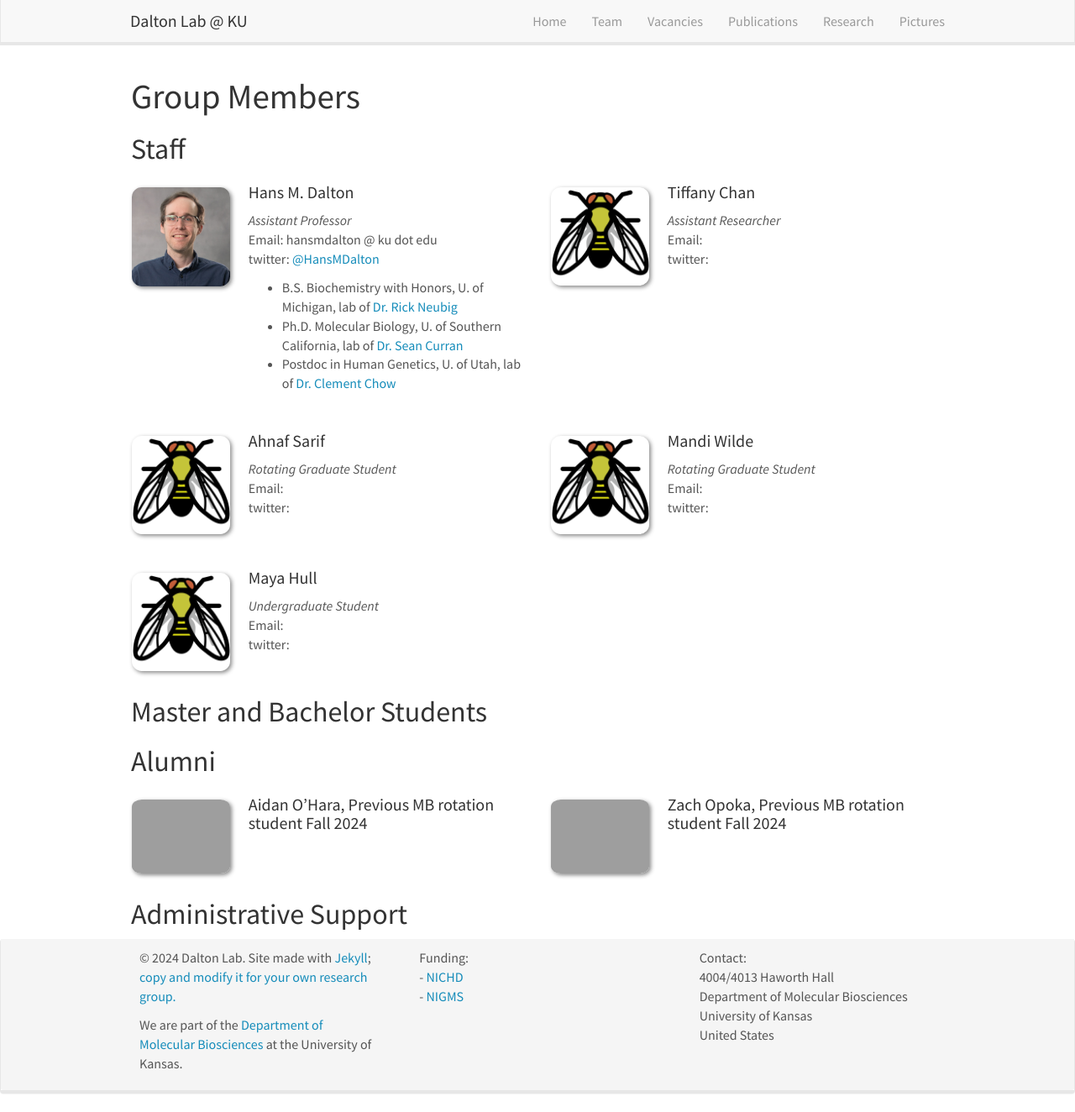
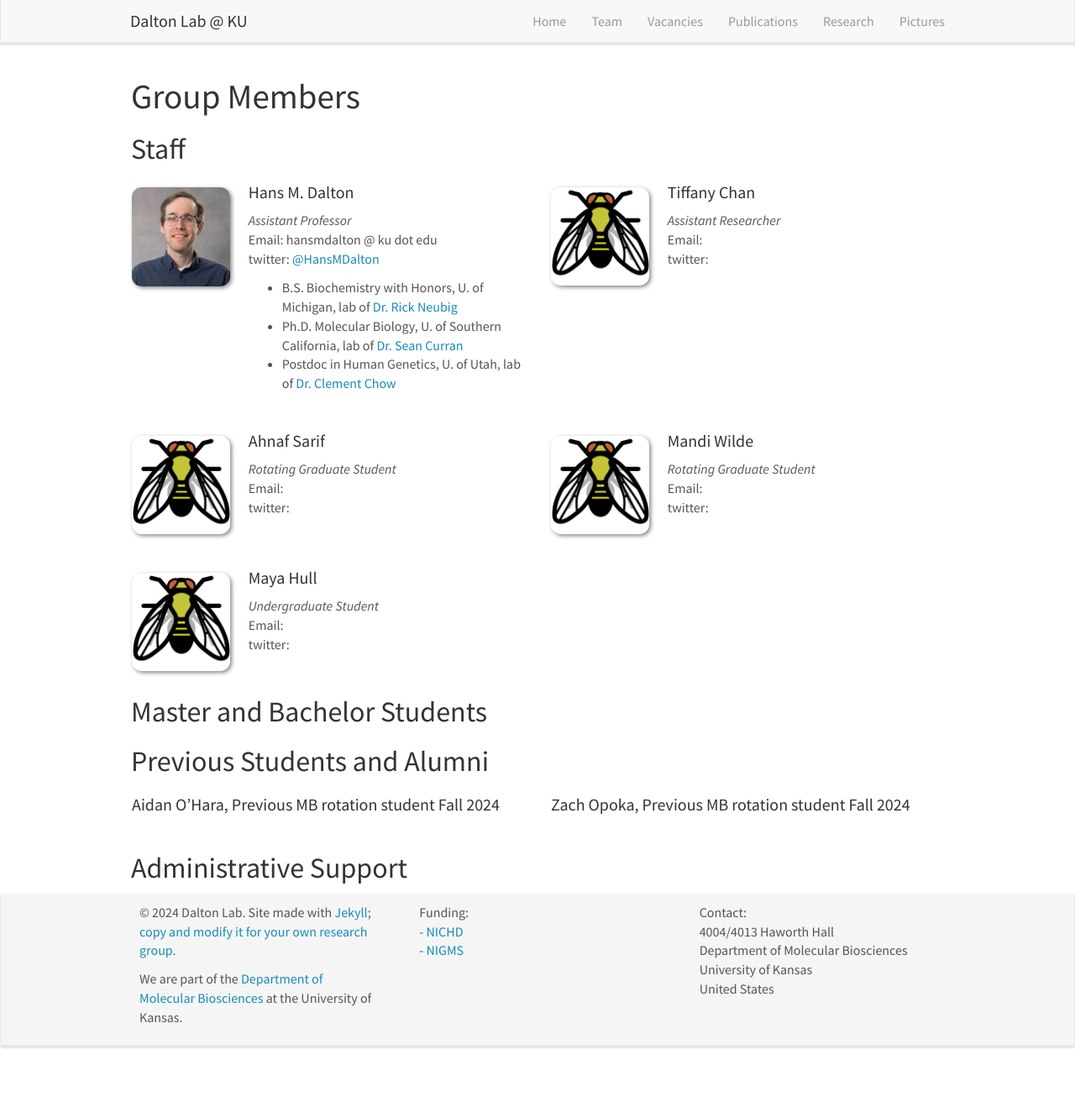
Before and after one commit to hansmdalton/hansmdalton.github.io, a Jekyll site: the page built from _pages/team.md, in a window 1280 px wide and 1324 px high. Shown: the whole window at 84% size. Built offline with Jekyll 4.4.1, drawn with Linux system fonts in a browser that asks for light colours; nearby versions of some CDN libraries.

Commit message:
Update team.md

```diff
--- a/_pages/team.md
+++ b/_pages/team.md
@@ -79,7 +79,7 @@ permalink: /team/
 
 
 
-## Alumni
+## Previous Students and Alumni
 
 
 {% assign number_printed = 0 %}
@@ -92,7 +92,6 @@ permalink: /team/
 {% endif %}
 
 <div class="col-sm-6 clearfix">
-  <img src="{{ site.url }}{{ site.baseurl }}/images/teampic/{{ member.photo }}" class="img-responsive" width="25%" style="float: left" />
   <h4>{{ member.name }}</h4>
   <i>{{ member.info }} </i>
   <ul style="overflow: hidden">
```
